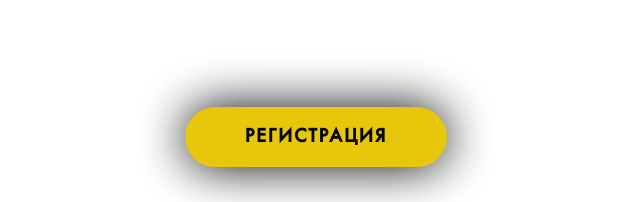
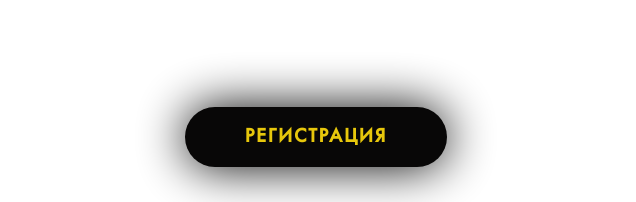
Before and after one commit to arm923i/betmatch-light, a plain HTML site: page index.html in a window 1280 px wide. In both pictures the pointer is over the link 959 px from the left and 735 px from the top of the page. Shown: the part 598-800 px from the top of the page, 644-1280 px from the left. Drawn offline with nearby package versions, Linux system fonts and the light colour scheme.

Commit message:
Update index.html

```diff
--- a/index.html
+++ b/index.html
@@ -331,6 +331,8 @@
             margin-bottom: 20px;
         }
         a.main-banner-button:hover {
+            color: #e7c70a;
+            background: #060505;
             box-shadow: 0px 0px 50px 0px rgb(0, 0, 0);
             text-decoration: none;
         }
```
